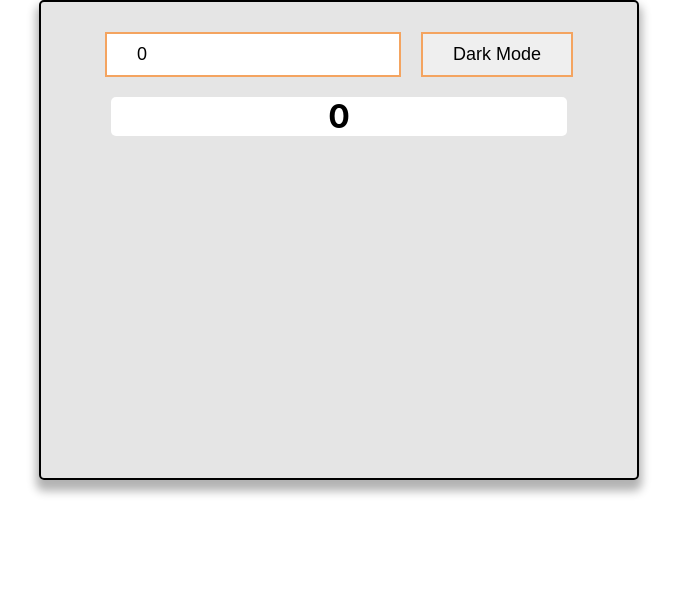
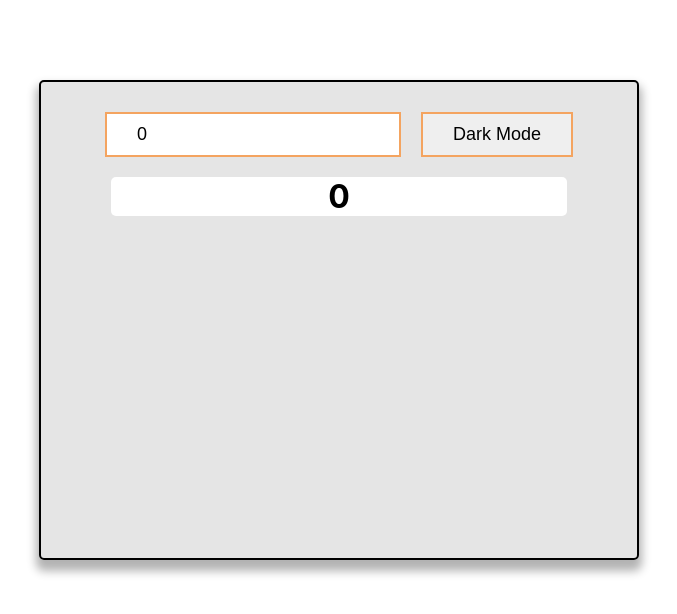
Before and after one commit to Officialibn1/Shawarmania, a React (Create React App) app: page / in a window 1280 px wide. Shown: the top 614 px of the page, without its empty margins (301-978 px from the left). Built offline with nearby package versions, Linux system fonts and the light colour scheme.

Commit message:
added stylings

```diff
--- a/src/index.css
+++ b/src/index.css
@@ -54,6 +54,7 @@ code {
   width: 80%;
   max-width: 600px;
   min-height: 60vh;
+  margin: 10vh 0;
   border: 2px solid black;
   word-wrap: break-word;
   padding: 30px 50px;
```
